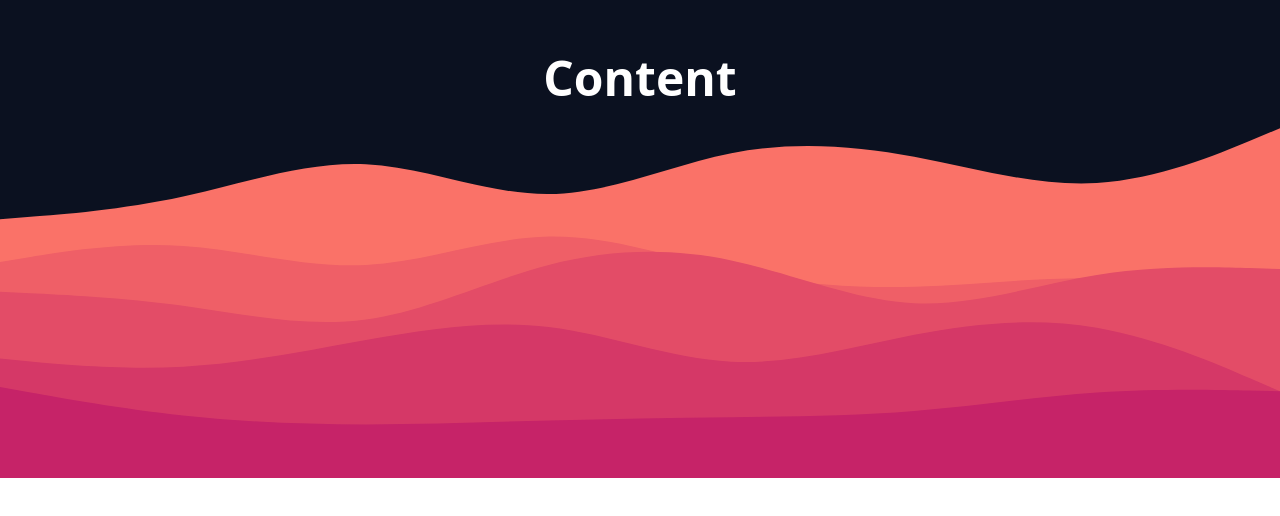
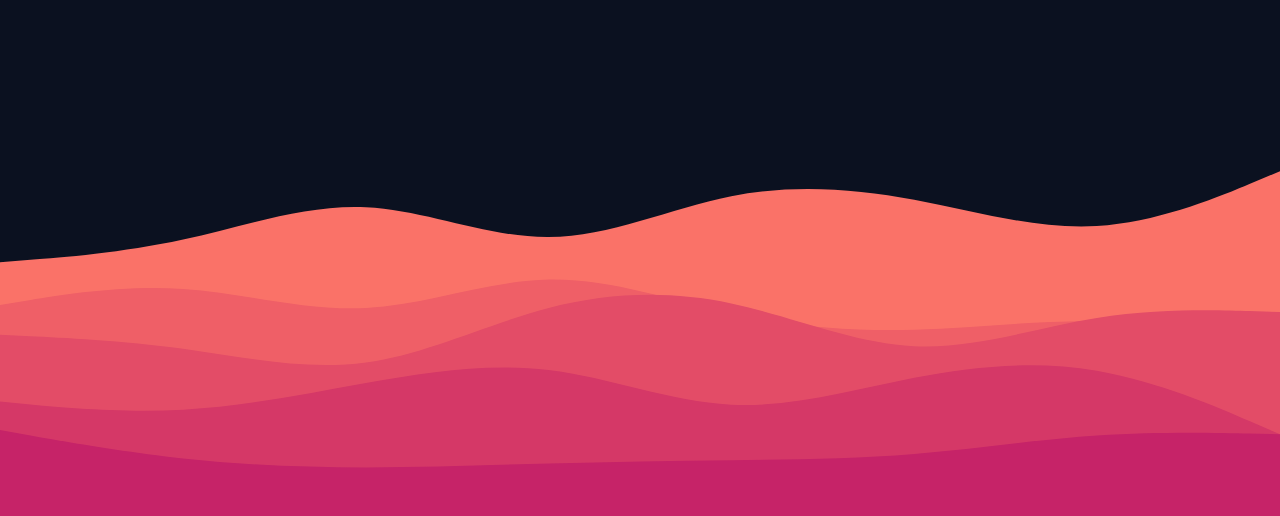
Before and after one commit to hamzahxx/pancake-bots, a React (Vite) app: page / in a window 1280 px wide. Shown: the part 322-838 px from the top of the page. Before the commit the page ends 800 px from the top, so only its background shows below. Built offline with nearby package versions, Linux system fonts and the light colour scheme.

Commit message:
fix/background
- fixed background by using top postioning above lg screen instead of bottom positioning below lg screen
- removed unnecessary text and css classes of those text

```diff
--- a/src/App.jsx
+++ b/src/App.jsx
@@ -3,10 +3,13 @@ import background from "./assets/background.svg";
 function App() {
   return (
     <div className="bg-[#0B1120] flex h-screen items-center justify-center">
-      <div className="text-5xl relative z-10 text-white font-extrabold">
-        Content
+      <div className="text-5xl relative z-10">
+
       </div>
-      <img className="min-w-screen absolute bottom-0 z-[1]" src={background} />
+      <img
+        className="min-w-screen absolute bottom-0 lg:top-[-10px] z-[1]"
+        src={background}
+      />
     </div>
   );
 }
```
